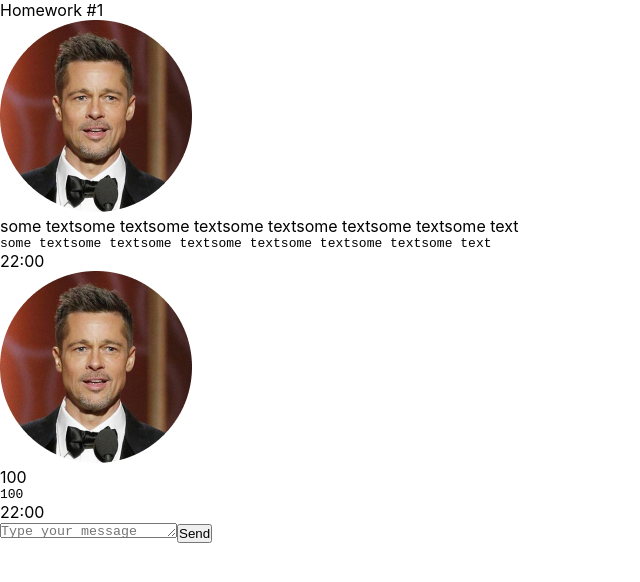
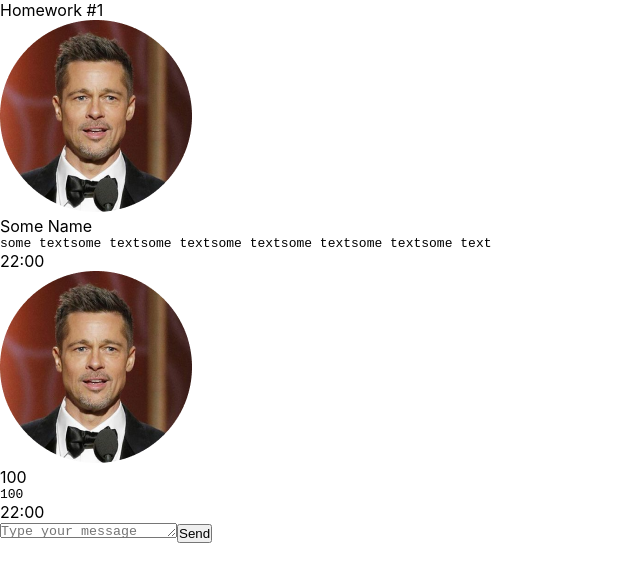
Before and after one commit to magomedov777/autotest, a React (Create React App) app: page / in a window 1280 px wide. Shown: the top 582 px of the page, without its empty margins (0-640 px from the left). Built offline with nearby package versions, Linux system fonts and the light colour scheme.

Commit message:
complete autotest

```diff
--- a/src/s2-homeworks/hw01/message/Message.tsx
+++ b/src/s2-homeworks/hw01/message/Message.tsx
@@ -18,12 +18,13 @@ const Message = (props: MessagePropsType) => {
                 <img
                     id={'hw1-avatar-' + props.message.id}
                   src={props.message.user.avatar}
+                  alt={'image'}
 
 
                 />
                 <div className={s.text}>
                     <div id={'hw1-name-' + props.message.id} className={s.name}>
-                        {props.message.message.text}
+                        {props.message.user.name}
 
                         {/**/}
                     </div>
```
